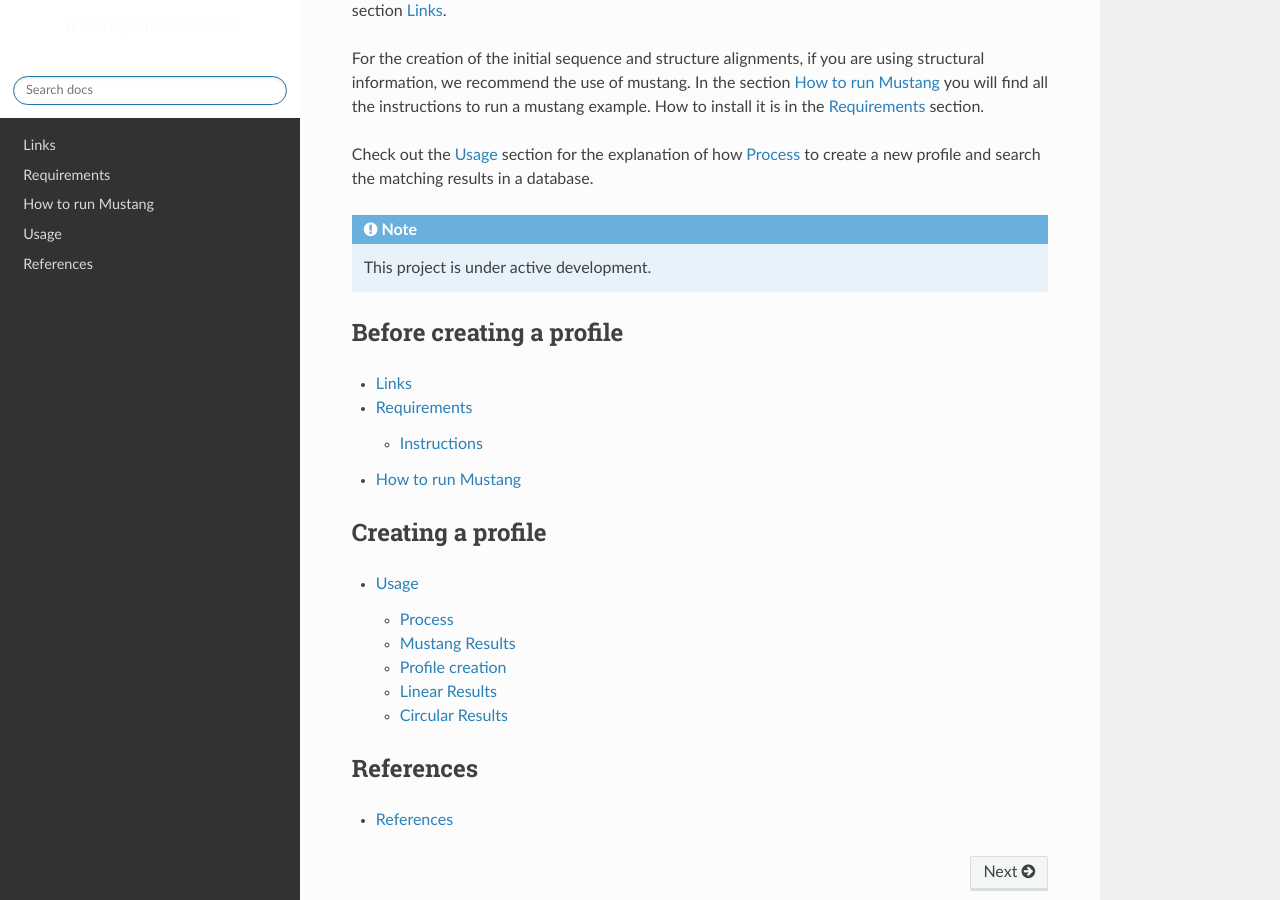
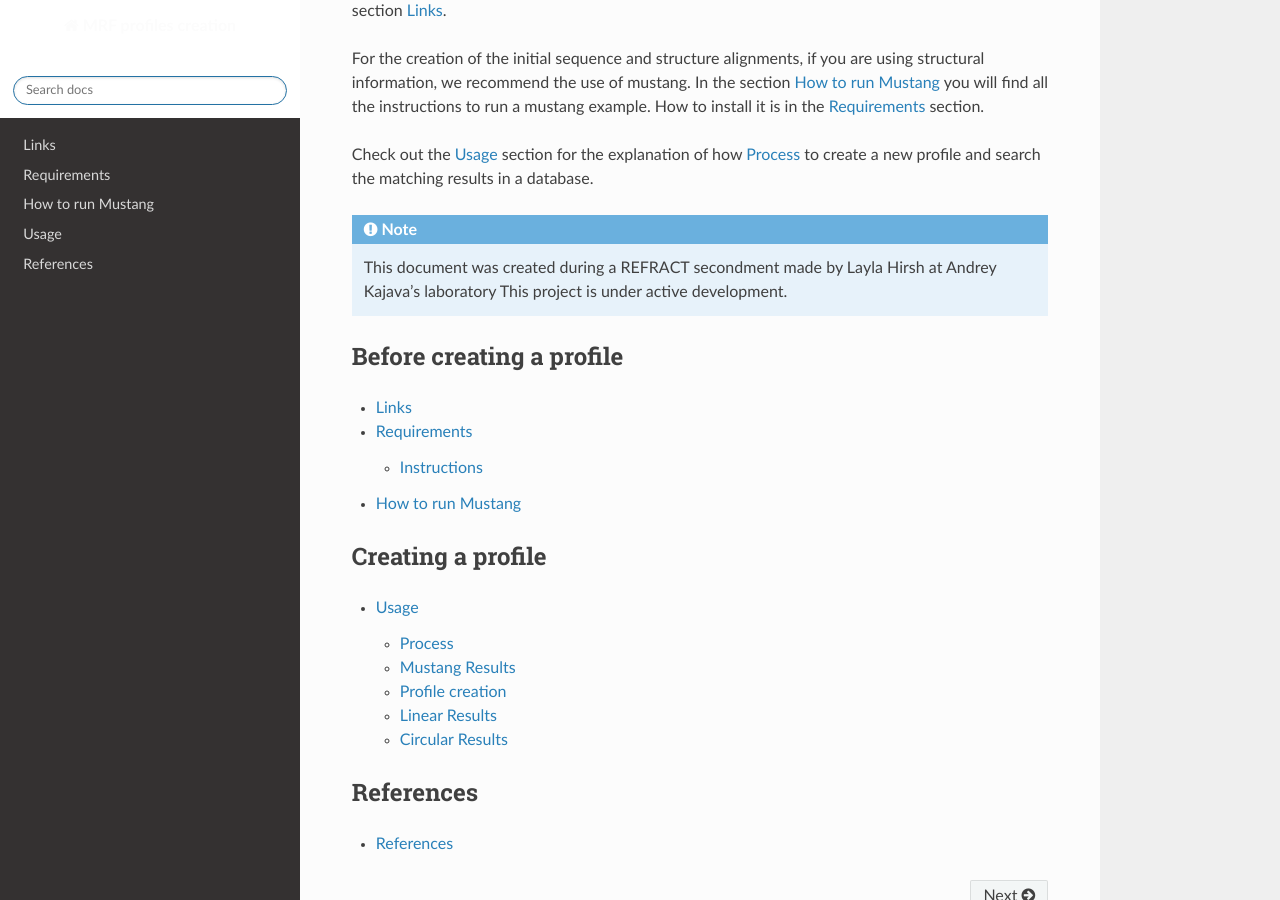
Before and after one commit to DraLaylaHirsh/MRFprofilesCreation, a Sphinx documentation site: the page built from docs/index.rst, in a window 1280 px wide and 900 px high, scrolled down 457 px. Built offline with Sphinx 7.4.7 and the Read the Docs theme 2.0.0, drawn with Linux system fonts in a browser that asks for light colours.

Commit message:
Update index.rst

```diff
--- a/docs/index.rst
+++ b/docs/index.rst
@@ -22,7 +22,7 @@ For the creation of the initial sequence and structure alignments, if you are us
 Check out the :doc:`CreationProcess` section for the explanation of how :ref:`process` to create a new profile and search the matching results in a database.
 
 .. note::
-
+   This document was created during a REFRACT secondment made by Layla Hirsh at Andrey Kajava's laboratory
    This project is under active development.
 
 
```
